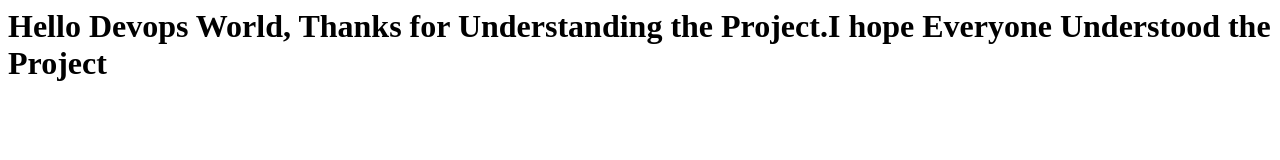
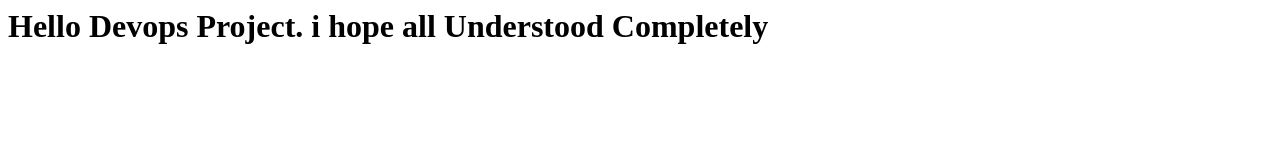
Before and after one commit to awscloudvendor1/project-demo, a plain HTML site: page index.html in a window 1280 px wide. Drawn offline with Linux system fonts and the light colour scheme.

Commit message:
Update index.html

```diff
--- a/index.html
+++ b/index.html
@@ -1 +1 @@
-<h1> Hello Devops World, Thanks for Understanding the Project.I hope Everyone Understood the Project </h1>
+<h1> Hello Devops Project. i hope all Understood Completely </h1>
```
